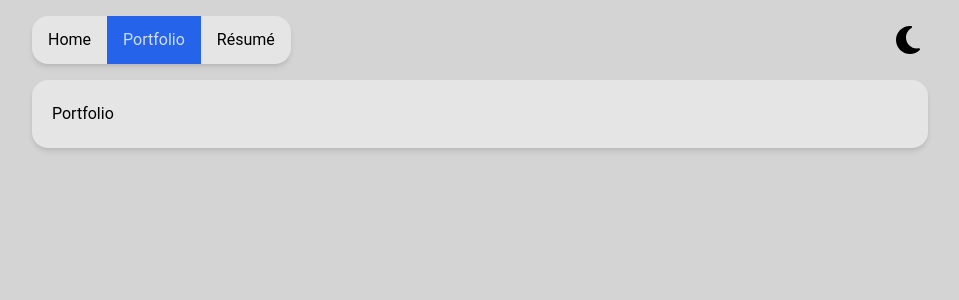
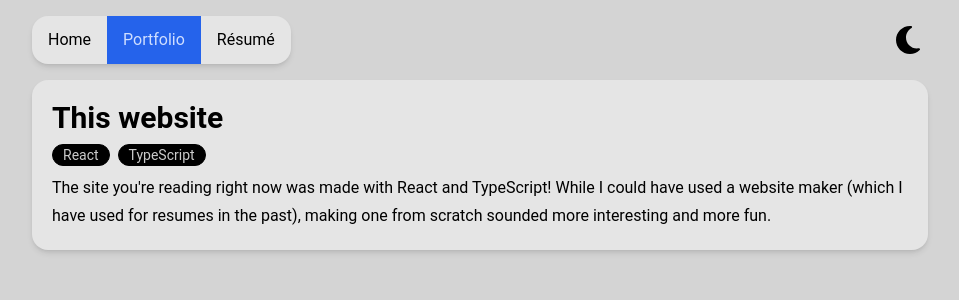
Before and after one commit to njs-guy/njshockey-resume, a React (Vite) app: page /portfolio in a window 1280 px wide. Shown: the top 300 px of the page, without its empty margins (160-1119 px from the left). Built offline with nearby package versions, Linux system fonts and the light colour scheme.

Commit message:
Basic portfolio item
Also ran prettier

```diff
--- a/package.json
+++ b/package.json
@@ -6,7 +6,9 @@
 	"scripts": {
 		"dev": "vite",
 		"build": "tsc && vite build",
-		"preview": "vite preview"
+		"preview": "vite preview",
+		"lint": "prettier --plugin-search-dir . --check . && eslint .",
+		"format": "prettier --plugin-search-dir . --write ."
 	},
 	"dependencies": {
 		"react": "^18.2.0",
--- /dev/null
+++ b/src/components/PortfolioItem.tsx
@@ -0,0 +1,37 @@
+import React from "react";
+import Panel from "../components/Panel";
+import MarkdownText from "./MarkdownText";
+
+interface PortfolioItemProps {
+	heading: string;
+	info: string[];
+	text: string;
+	img?: string;
+	imgClass?: string;
+	alt?: string;
+}
+
+function PortfolioItem({
+	heading,
+	info,
+	text,
+	img = "",
+	imgClass = "",
+	alt = "",
+}: PortfolioItemProps) {
+	const badges = Object.entries(info).map(([key, value]) => {
+		return <div className="badge badge-secondary p-2.5">{value}</div>;
+	});
+
+	return (
+		<div className="panel">
+			<div className="card-body p-5">
+				{heading !== "" && <h1>{heading}</h1>}
+				<div className="flex flex-row gap-2">{badges}</div>
+				<MarkdownText text={text} />
+			</div>
+		</div>
+	);
+}
+
+export default PortfolioItem;
--- a/src/routes/Portfolio.tsx
+++ b/src/routes/Portfolio.tsx
@@ -1,10 +1,21 @@
 import React from "react";
 import Panel from "../components/Panel";
+import PortfolioItem from "../components/PortfolioItem";
 
 function Portfolio() {
+	const thisWebsiteMD =
+		"The site you're reading right now was made with React and TypeScript! " +
+		"While I could have used a website maker (which I have used for resumes in the past), making one from scratch sounded more interesting and more fun.";
+
+	const websiteInfo = ["React", "TypeScript"];
+
 	return (
 		<div className="panelContainer">
-			<Panel text="Portfolio" />
+			<PortfolioItem
+				heading="This website"
+				text={thisWebsiteMD}
+				info={websiteInfo}
+			/>
 		</div>
 	);
 }
--- a/tailwind.config.cjs
+++ b/tailwind.config.cjs
@@ -17,6 +17,7 @@ module.exports = {
 					"base-300": "#f5f5f5",
 					"base-content": "#000000",
 					"primary": primary,
+					"secondary": "#000",
 					"--btn-text-case": "none",
 				},
 				dark: {
@@ -27,6 +28,7 @@ module.exports = {
 					"base-300": "#404040",
 					"base-content": "#e4e4e7",
 					"primary": primary,
+					"secondary": "#fff",
 					"--btn-text-case": "none",
 				},
 			},
```
Also changed, not shown: 2 other files (tests, documents, lock files or other folders).
